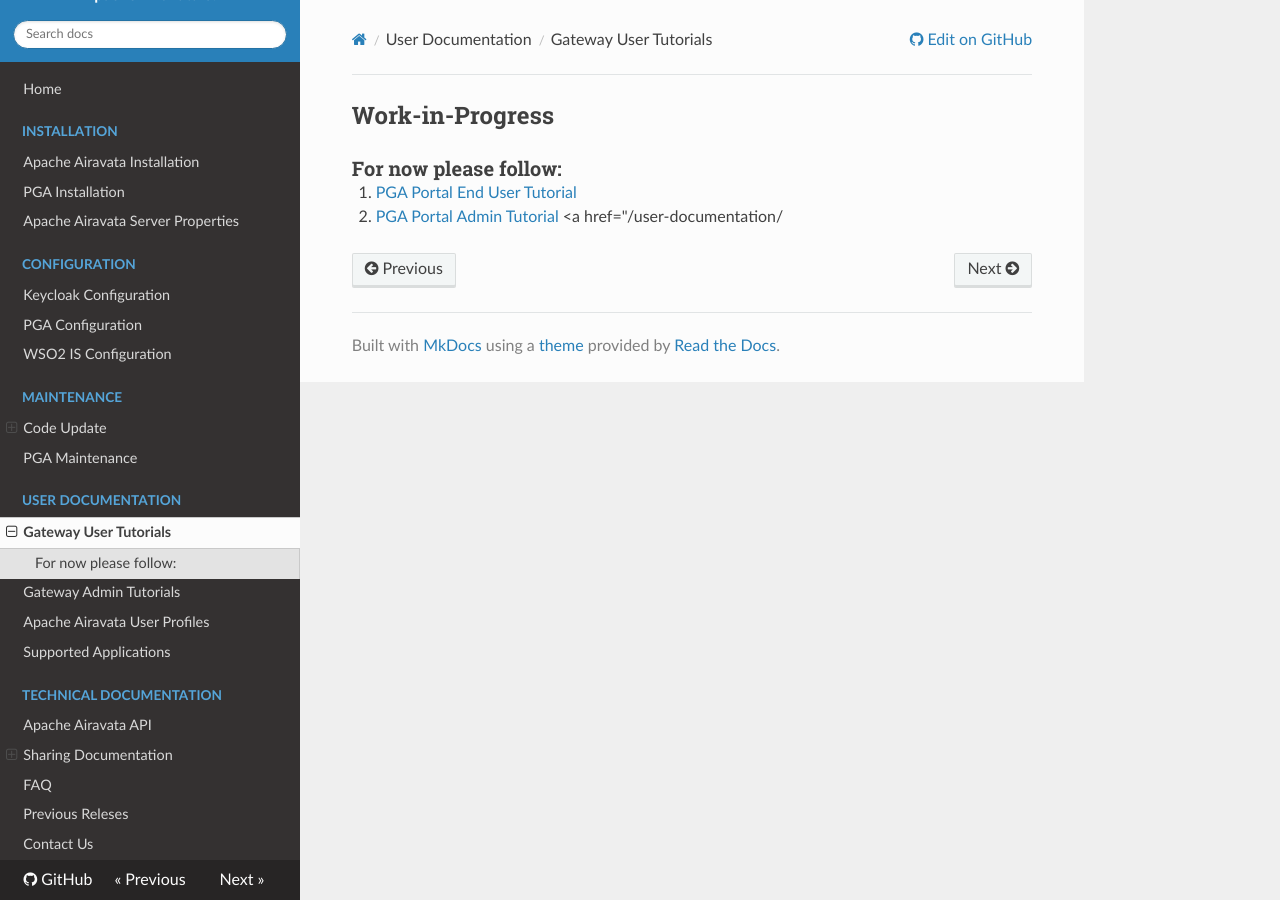
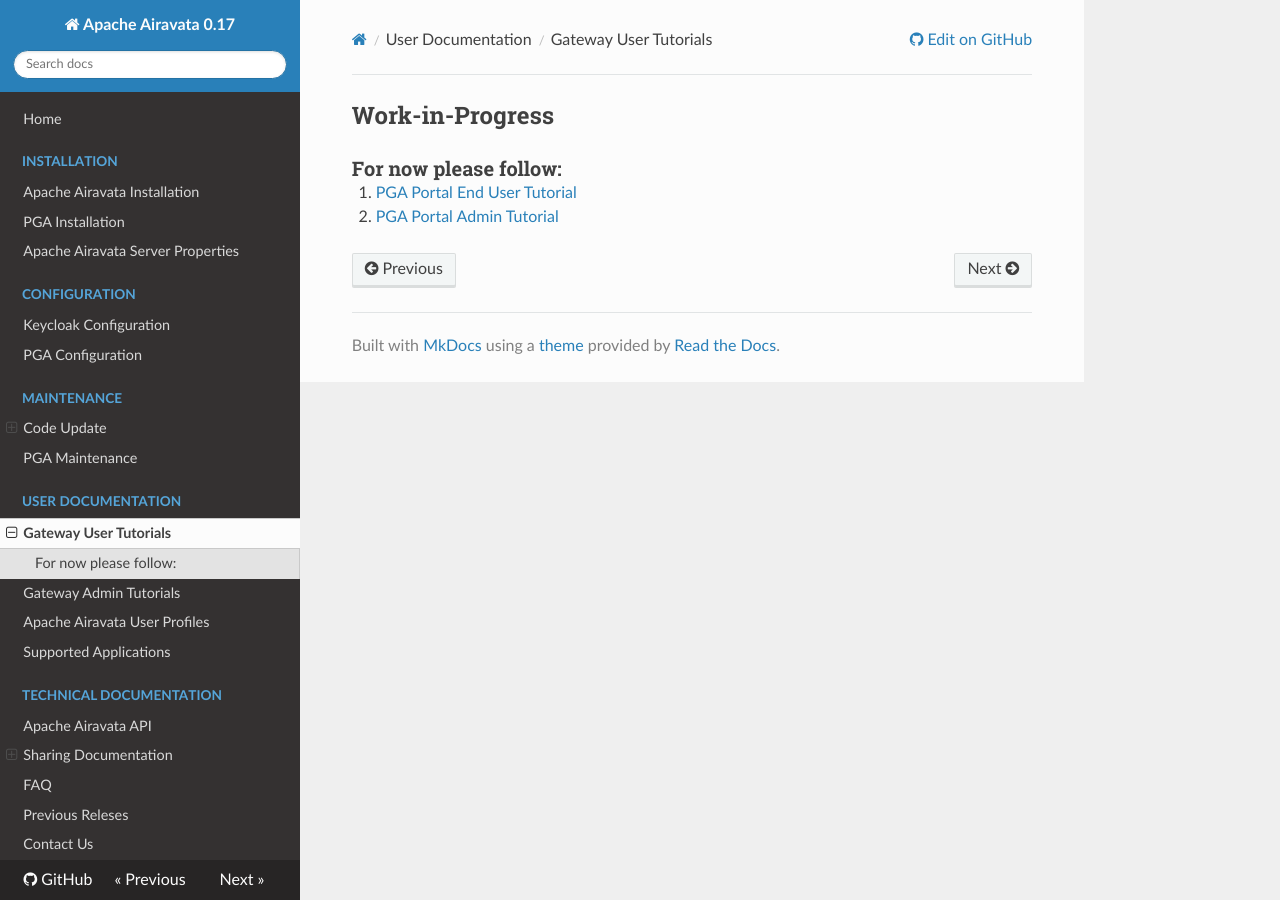
Before and after one commit to isabella232/airavata-docs, an MkDocs documentation site: the page built from docs/user-documentation/user-tutorials.md, in a window 1280 px wide. Built offline with MkDocs 1.6.1, drawn with Linux system fonts in a browser that asks for light colours; nearby versions of some CDN libraries; old or Windows-style settings are respelled for this version of MkDocs.

Commit message:
Removing invalid links

```diff
--- a/docs/user-documentation/user-tutorials.md
+++ b/docs/user-documentation/user-tutorials.md
@@ -3,4 +3,3 @@
 ###For now please follow:
 1. <a href="https://cwiki.apache.org/confluence/display/AIRAVATA/Tutorial+04+-+PHP+Reference+Gateway+for+Airavata+-+End-User+Guide" target="_blank">PGA Portal End User Tutorial</a> <br>
 2. <a href="https://cwiki.apache.org/confluence/display/AIRAVATA/Tutorial+05+-+PHP+Reference+Gateway+for+Airavata+-+Gateway+Admin+Guide" target="_blank"> PGA Portal Admin Tutorial</a>
-<a href="/user-documentation/
--- a/mkdocs.yml
+++ b/mkdocs.yml
@@ -15,7 +15,6 @@ pages:
 - Configuration:
   - Keycloak Configuration: 'configuration/keycloak-configuration.md'
   - PGA Configuration: 'configuration/pga-configuration.md'
-  - WSO2 IS Configuration: 'configuration/wso2-is-configuration.md'
 - Maintenance:
   - Code Update:
       - Apache Airavata Update: 'maintenance/code-update/airavata-update.md'
```
